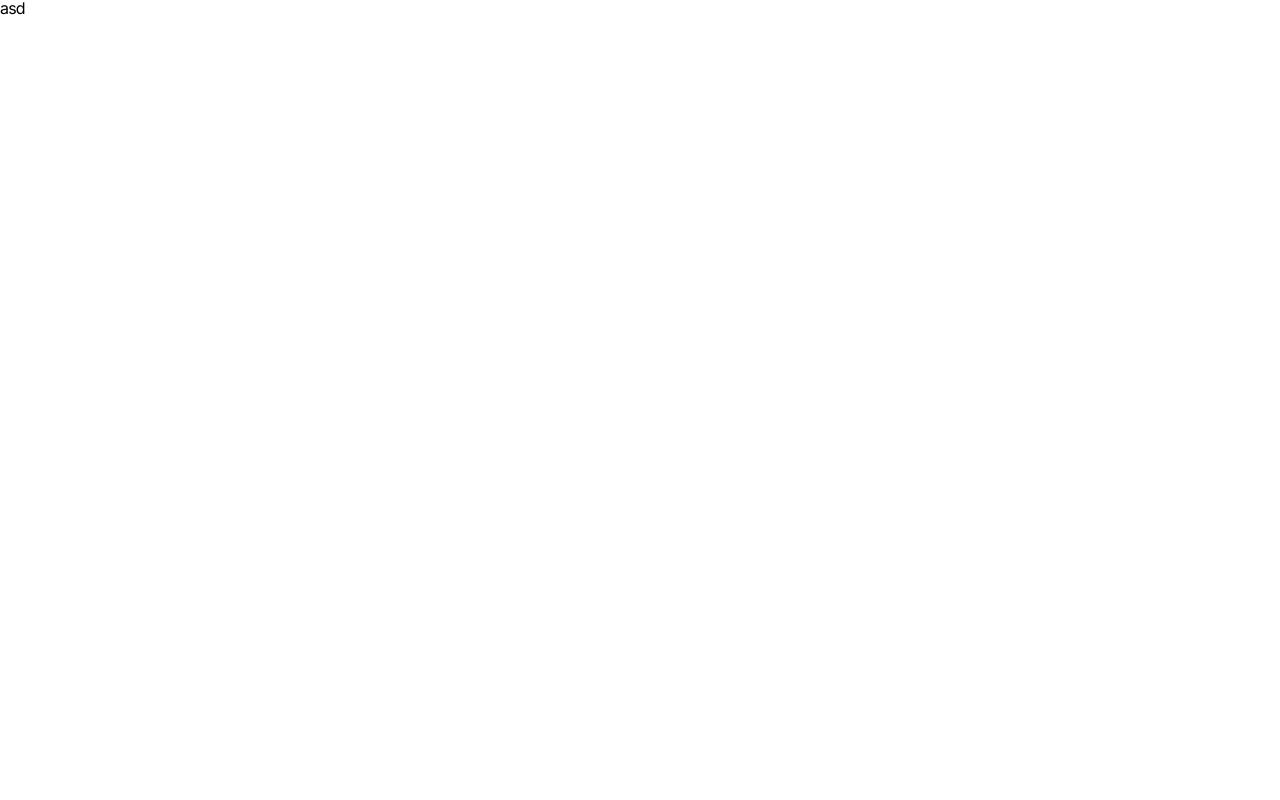
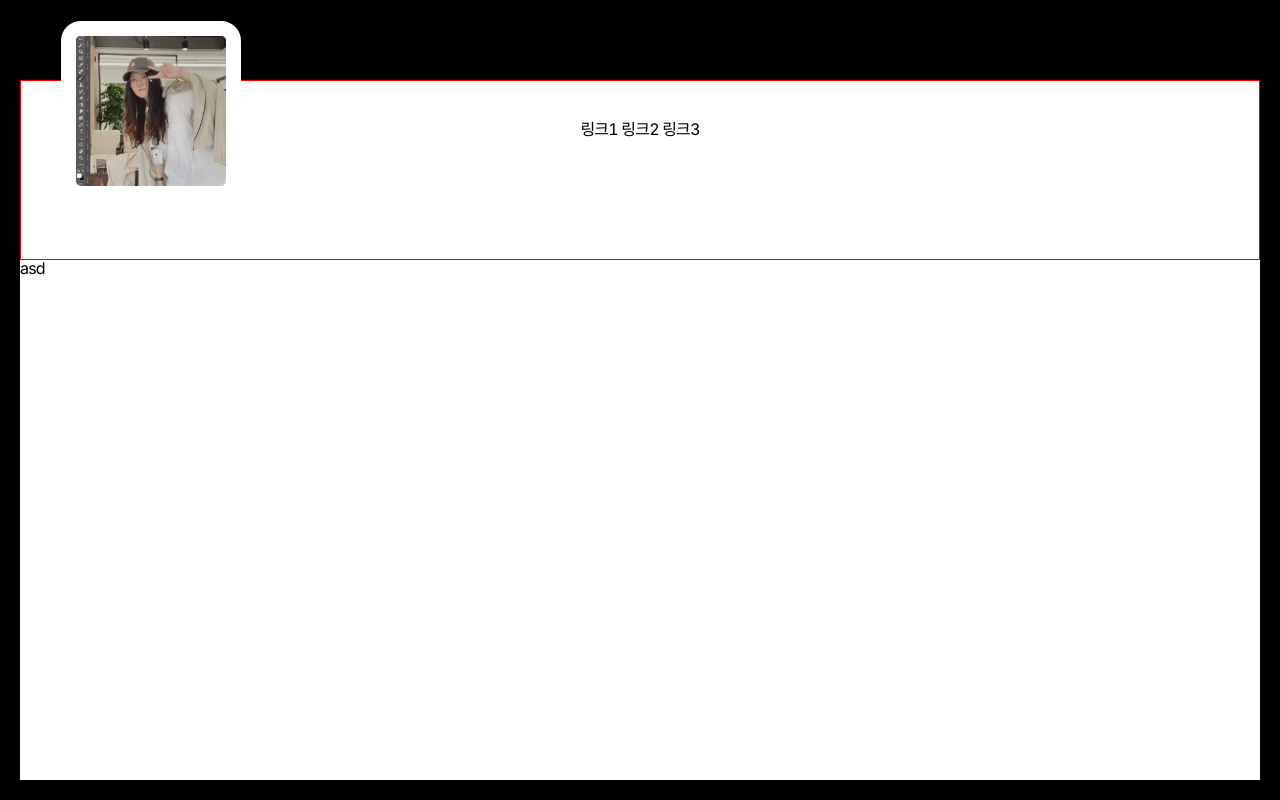
Before and after one commit to chichoon/about-me, a React (Create React App) app: page / in a window 1280 px wide. Built offline with nearby package versions, Linux system fonts and the light colour scheme; a web font is replaced by a local one.

Commit message:
Feat: 레이아웃 컴포넌트 생성

```diff
--- /dev/null
+++ b/src/components/Layout/Header/header.module.scss
@@ -0,0 +1,40 @@
+@use 'styles/mixins/responsive';
+@use 'styles/mixins/flexbox';
+
+.headerWrapper {
+  @include flexbox.flexbox(center, start);
+  position: relative;
+  width: 100%;
+  height: 240px;
+  padding: 20px;
+  border: 1px solid red;
+}
+
+.headerImage {
+  position: absolute;
+  top: -60px;
+  left: calc(50% - 90px);
+  width: 180px;
+  height: 180px;
+  border: 15px solid white;
+  border-radius: 20px;
+}
+
+.headerLinks {
+  margin-top: 100px;
+}
+
+@include responsive.after(SD) {
+  .headerWrapper {
+    height: 180px;
+    padding: 40px;
+  }
+
+  .headerImage {
+    left: 40px;
+  }
+
+  .headerLinks {
+    margin-top: 0;
+  }
+}
--- /dev/null
+++ b/src/components/Layout/Header/index.tsx
@@ -0,0 +1,12 @@
+import styles from './header.module.scss';
+
+const Header = () => {
+  return (
+    <header className={styles.headerWrapper}>
+      <img className={styles.headerImage} src='/images/profilePhoto.webp' alt='my face' />
+      <div className={styles.headerLinks}>링크1 링크2 링크3</div>
+    </header>
+  );
+};
+
+export default Header;
--- /dev/null
+++ b/src/components/Layout/index.tsx
@@ -0,0 +1,16 @@
+import { Outlet } from 'react-router-dom';
+import Header from './Header';
+import styles from './layout.module.scss';
+
+const Layout = () => {
+  return (
+    <div className={styles.layoutBackground}>
+      <div className={styles.layoutWrapper}>
+        <Header />
+        <Outlet />
+      </div>
+    </div>
+  );
+};
+
+export default Layout;
--- /dev/null
+++ b/src/components/Layout/layout.module.scss
@@ -0,0 +1,14 @@
+@use 'styles/constants/colors';
+
+.layoutBackground {
+  width: 100vw;
+  height: 100vh;
+  padding: 80px 20px 20px;
+  background-color: colors.$BLACK;
+}
+
+.layoutWrapper {
+  width: 100%;
+  height: 100%;
+  background-color: colors.$WHITE;
+}
--- a/src/router/index.tsx
+++ b/src/router/index.tsx
@@ -1,11 +1,14 @@
 import { Route, Routes } from 'react-router-dom';
 
+import Layout from 'components/Layout';
 import MainPage from './MainPage';
 
 const Router = () => {
   return (
     <Routes>
-      <Route path='/' element={<MainPage />} />
+      <Route path='/' element={<Layout />}>
+        <Route path='/' element={<MainPage />} />
+      </Route>
     </Routes>
   );
 };
```
